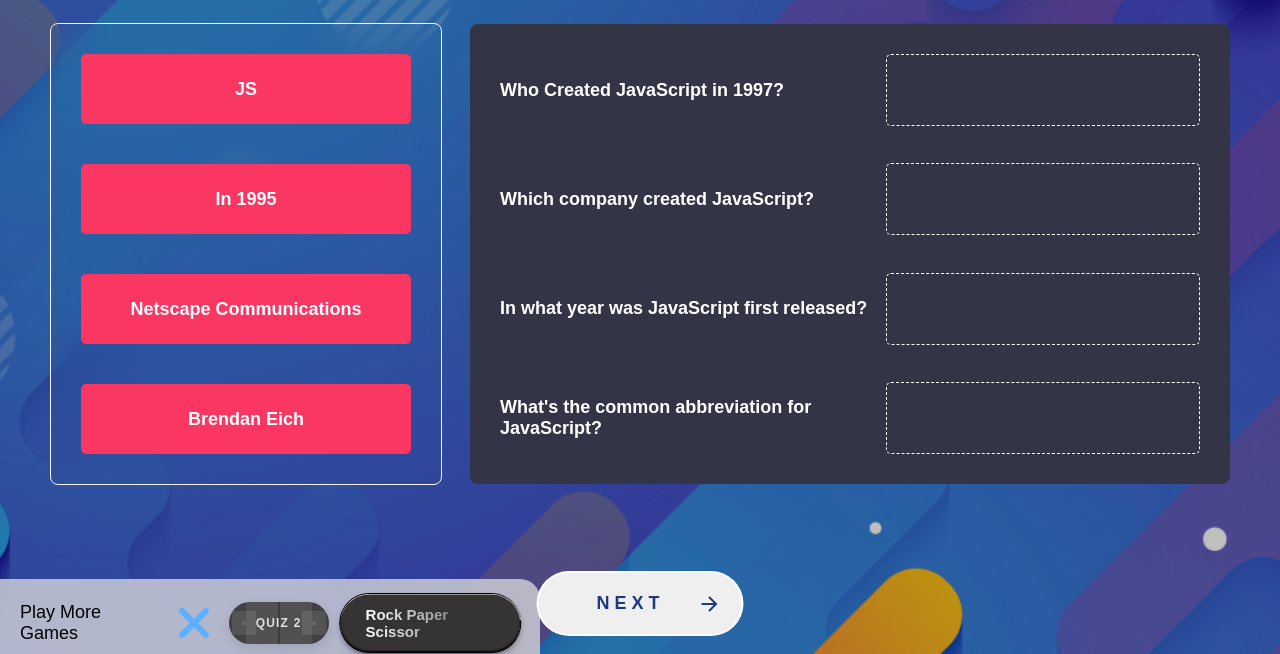
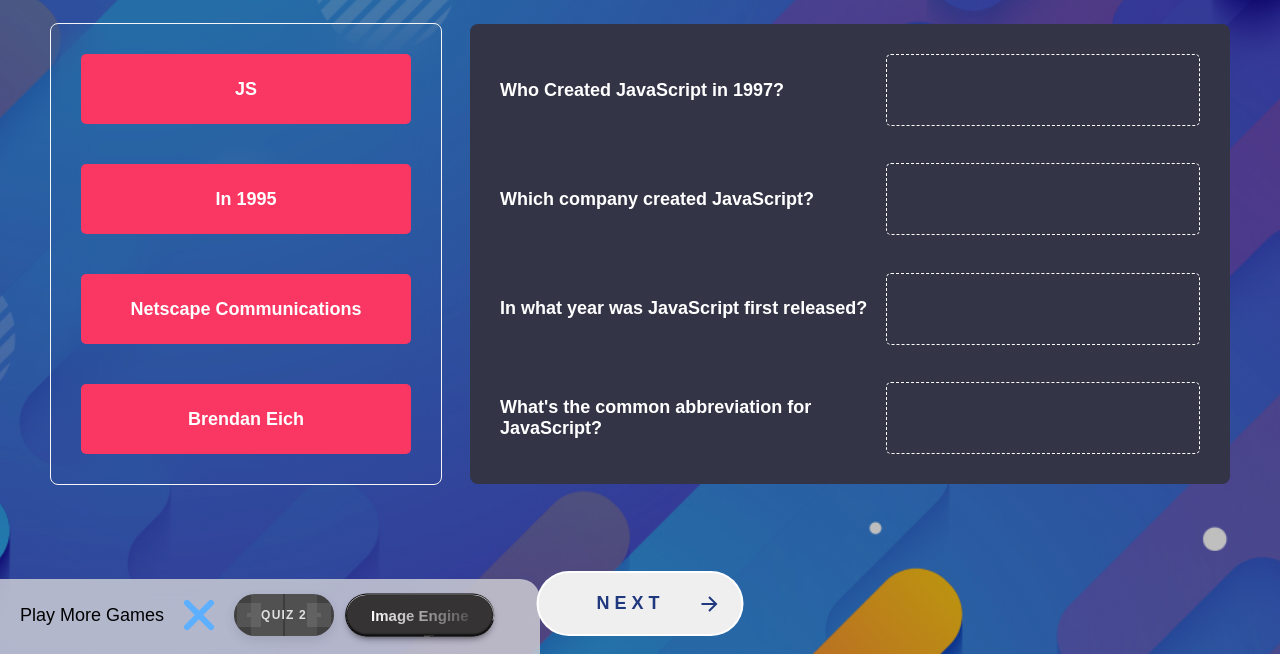
Before and after one commit to Munna-Scriptz/Js_Games, a plain HTML site: page index.html in a window 1280 px wide. Both pictures are taken after a click on the label 193 px from the left and 769 px from the top of the page. Shown: the part 146-800 px from the top of the page. Drawn offline with Linux system fonts and the light colour scheme; a web font is replaced by a local one.

Commit message:
win card button Changed

```diff
--- a/index.html
+++ b/index.html
@@ -274,10 +274,10 @@
             <div class="two_games">
                 <a href="#" class="button">
                     <div class="dots_border"></div>
-                    <span class="text_button">Rock Paper Scissor</span>
+                    <span class="text_button">Quiz 2</span>
                 </a>
 
-                <a href="#" class="button">
+                <a href="img Search Engine js/Search.html" class="button">
                     <div class="dots_border"></div>
                     <span class="text_button">Image Search Engine</span>
                 </a>
@@ -305,9 +305,9 @@
                     <i class="animation"></i>
                 </a>
 
-                <a href="#" class="button">
+                <a href="img Search Engine js/Search.html" class="button">
                     <div class="dots_border"></div>
-                    <span class="text_button">Rock Paper Scissor</span>
+                    <span class="text_button">Image Engine</span>
                 </a>
             </div>
         </div>
```
